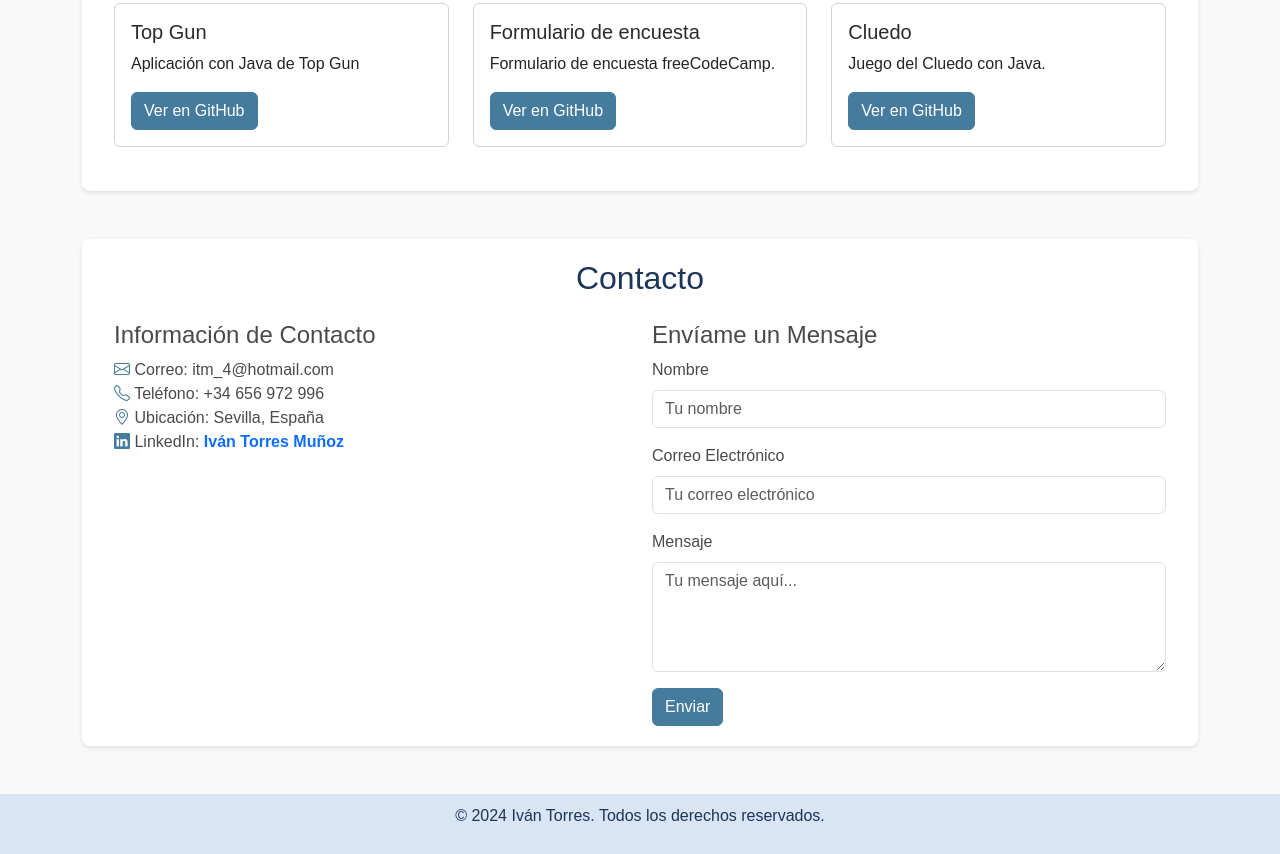
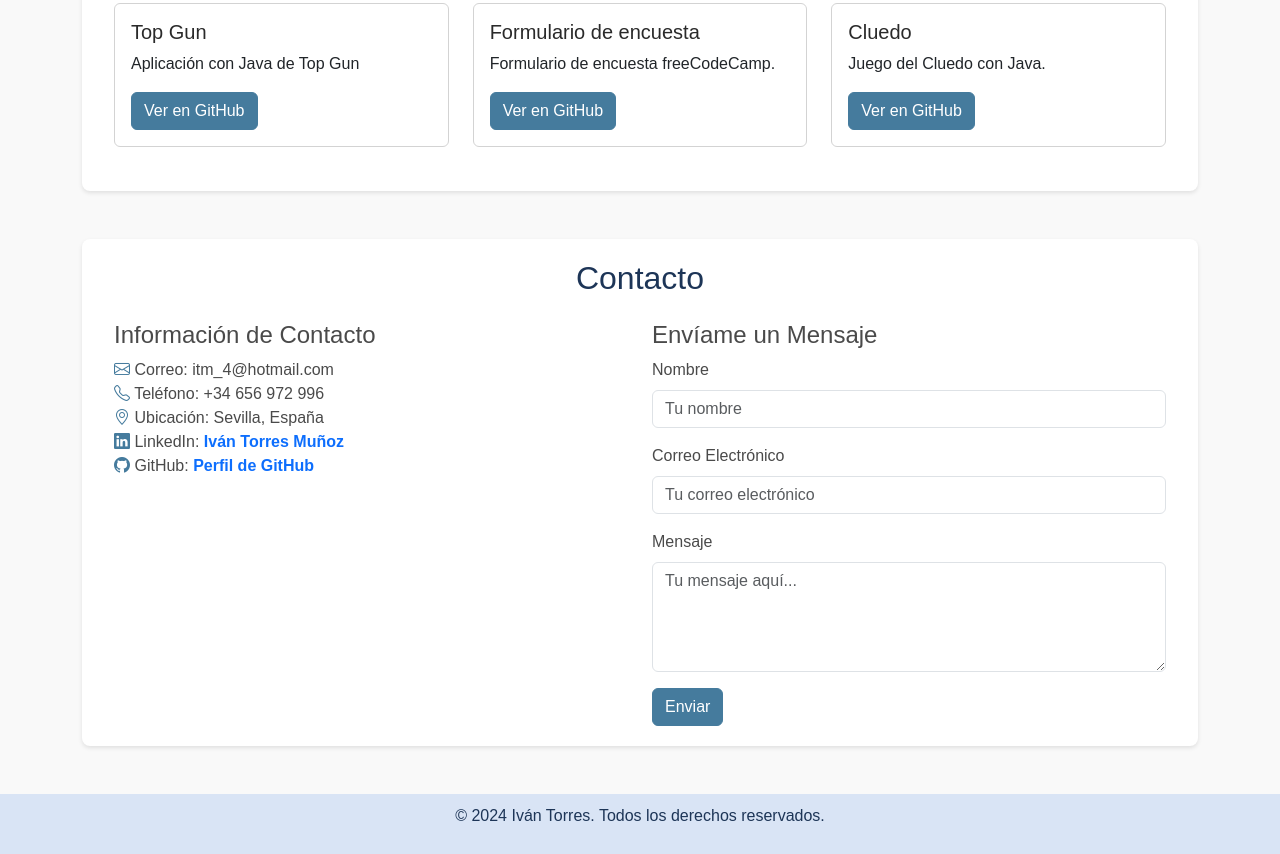
Before and after one commit to Ivantm4/CV-Bootstrap, a plain HTML site: page index.html in a window 1280 px wide. Shown: the part 2026-2880 px from the top of the page. Drawn offline with nearby package versions, Linux system fonts and the light colour scheme.

Commit message:
CV-Bootstrap

```diff
--- a/index.html
+++ b/index.html
@@ -243,6 +243,9 @@
                             <li>
                                 <i class="bi bi-linkedin"></i> LinkedIn: <a href="https://www.linkedin.com/in/iv%C3%A1n-torres-mu%C3%B1oz-338b0416b/" target="_blank" class="text-primary fw-bold">Iván Torres Muñoz</a>
                             </li>
+                            <li>
+                                <i class="bi bi-github"></i> GitHub: <a href="https://github.com/Ivantm4" target="_blank" class="text-primary fw-bold">Perfil de GitHub</a>
+                            </li>
                         </ul>
                     </div>
                     <div class="col-md-6">
```
